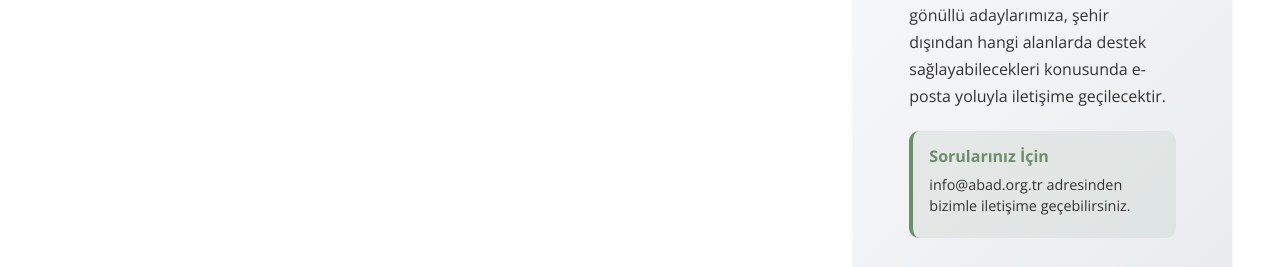
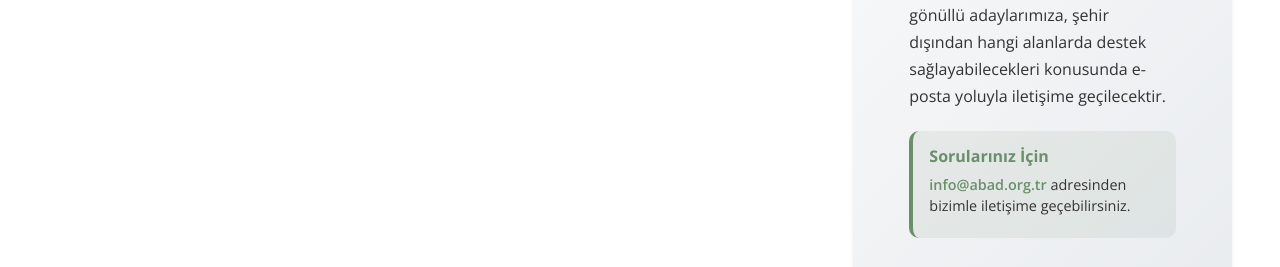
Before and after one commit to enesbugracengiz/abad, a React (Vite) app: page /volunteer in a window 1280 px wide. Shown: the part 1925-2192 px from the top of the page. Built offline with nearby package versions, Linux system fonts and the light colour scheme; no server answers.

Commit message:
email alanı aktifleştirildi.

```diff
--- a/src/pages/VolunteerPage.jsx
+++ b/src/pages/VolunteerPage.jsx
@@ -910,7 +910,25 @@ const VolunteerPage = () => {
                         fontFamily: "Open Sans, sans-serif",
                       }}
                     >
-                      info@abad.org.tr adresinden bizimle iletişime geçebilirsiniz.
+                      <a
+                        href="mailto:info@abad.org.tr"
+                        style={{
+                          color: "#6B8E6B",
+                          textDecoration: "none",
+                          fontWeight: "600",
+                          transition: "color 0.3s ease",
+                        }}
+                        onMouseEnter={(e) => {
+                          e.target.style.color = "#5A7B5A";
+                          e.target.style.textDecoration = "underline";
+                        }}
+                        onMouseLeave={(e) => {
+                          e.target.style.color = "#6B8E6B";
+                          e.target.style.textDecoration = "none";
+                        }}
+                      >
+                        info@abad.org.tr
+                      </a> adresinden bizimle iletişime geçebilirsiniz.
                     </p>
                   </div>
                 </Card.Body>
```
